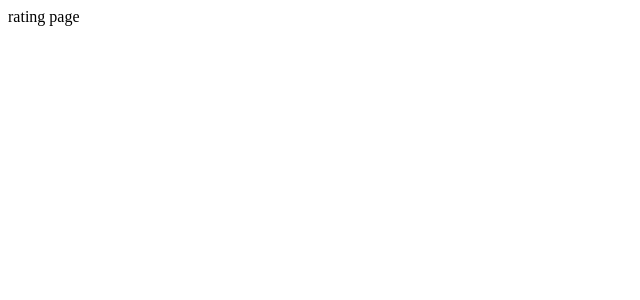
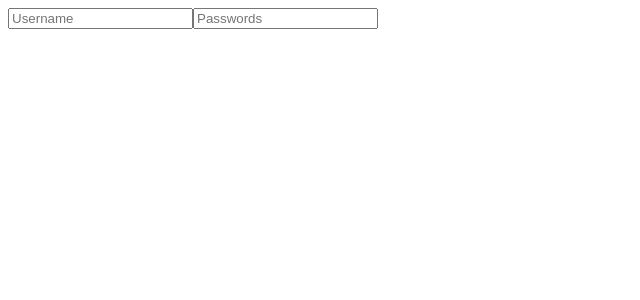
Before and after one commit to ChetreNelson/LegendUpgrade, a React (Vite) app: page / in a window 1280 px wide. Shown: the top 300 px of the page, without its empty margins (0-640 px from the left). Built offline with nearby package versions, Linux system fonts and the light colour scheme; the HTML template or start-up script is replaced by a standard one.

Commit message:
fix:fixing vercel issiue

```diff
--- a/src/router/index.tsx
+++ b/src/router/index.tsx
@@ -14,9 +14,9 @@ const Payment = lazy(() => import("views/Payment/Payment"));
 const Router = () => {
   return (
     <Routes>
-      <Route path={path.LOGIN} element={<Login />} />
+      {/* <Route path={path.LOGIN} element={<Login />} /> */}
       <Route path={path.REGISTER} element={<Register />} />
-      <Route path={path.PARENT_ROUTE} element={<MLRating />} />
+      <Route path={path.PARENT_ROUTE} element={<Login />} />
       <Route element={<PrivateRoute />}>
         <Route path={path.USER_DETAILS} element={<UserDetails />} />
         <Route path={path.CHECKOUT} element={<Payment />} />
```
